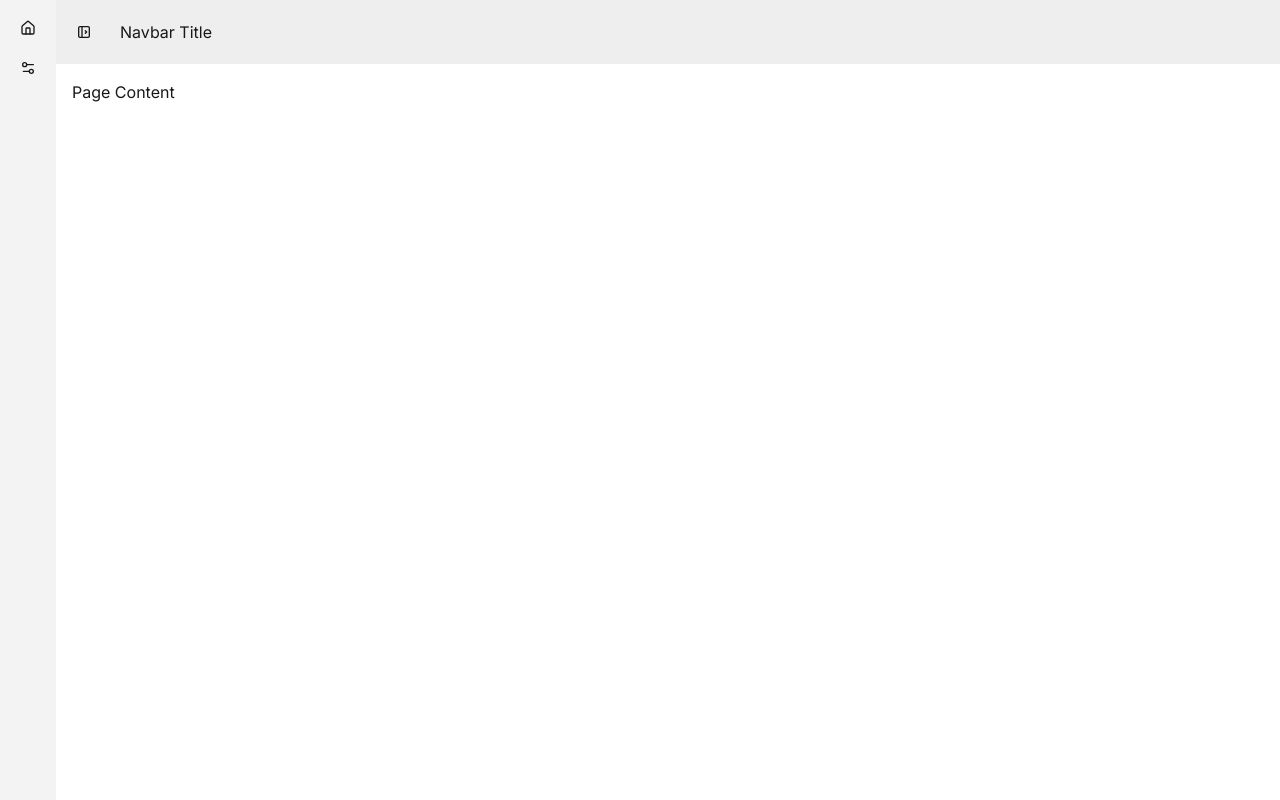
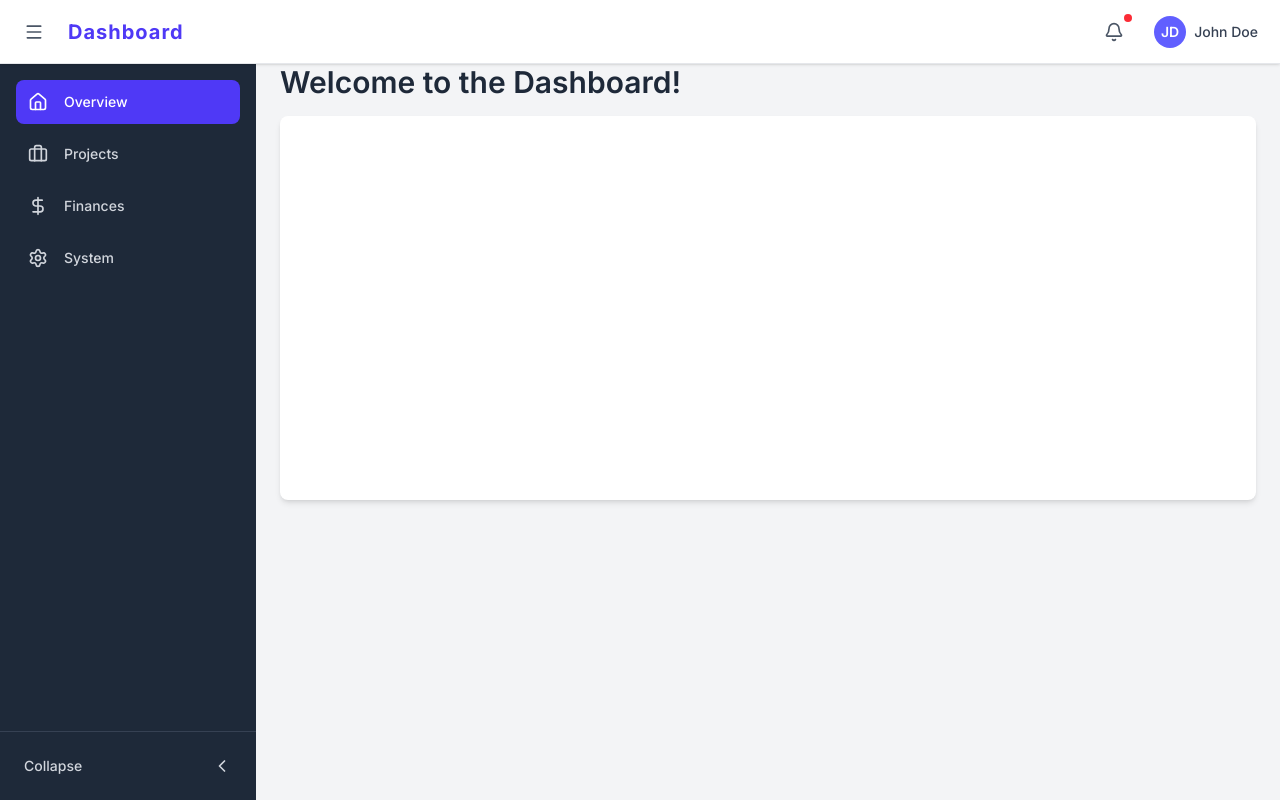
Before and after one commit to onlyMazhar/Book-Courier-client, a React (Vite) app: page /dashboard in a window 1280 px wide. Built offline with nearby package versions, Linux system fonts and the light colour scheme; no server answers; sample sign-in values are in the browser's storage.

Commit message:
dashboard added

```diff
--- a/package.json
+++ b/package.json
@@ -12,6 +12,7 @@
   "dependencies": {
     "@tailwindcss/vite": "^4.1.17",
     "firebase": "^12.6.0",
+    "lucide-react": "^0.559.0",
     "react": "^19.2.0",
     "react-dom": "^19.2.0",
     "react-hook-form": "^7.68.0",
--- a/src/Components/Footer.jsx
+++ b/src/Components/Footer.jsx
@@ -9,12 +9,12 @@ import Logo from './Logo';
 const Footer = () => {
     return (
         <>
-        {/* className=" bg-black  lg:bg-[url('assets/footer_bg.jpg')]  bg-blend-overlay" */}
+            {/* className=" bg-black  lg:bg-[url('assets/footer_bg.jpg')]  bg-blend-overlay" */}
             <footer >
                 {/* Social Media Follow Section */}
                 <div className='bg-[#37475A]'>
                     <Container>
-                        <div className="footer sm:footer-horizontal   text-neutral-content items-center py-4 ">
+                        <div className="footer sm:footer-horizontal   text-neutral-content items-center  ">
                             <aside className="grid-flow-col   ">
                                 <Logo />
                                 {/* <img className='h-9 md:h-10 lg:14  ' src={logo} alt="" /> */}
--- a/src/Layouts/DashboardLayout.jsx
+++ b/src/Layouts/DashboardLayout.jsx
@@ -1,49 +1,247 @@
-import React from 'react';
+import React, { useState, useRef, useEffect } from 'react';
+import {
+    Menu,
+    X,
+    User,
+    LogOut,
+    ChevronLeft,
+    ChevronRight,
+    Settings,
+    Bell,
+    Home,
+    Briefcase,
+    DollarSign,
+} from 'lucide-react';
+import { Outlet } from 'react-router';
 
-const DashboardLayout = () => {
+// --- Sub-Components ---
+
+/**
+ * Renders the main navigation bar at the top.
+ */
+const Navbar = ({ toggleSidebar, isSidebarExpanded, toggleUserDetails }) => (
+    <header className="flex items-center justify-between h-16 bg-white border-b border-gray-200 px-4 shadow-sm">
+        {/* Left Section: Menu Toggle and Brand */}
+        <div className="flex items-center space-x-4">
+            <button
+                onClick={toggleSidebar}
+                className="p-2 text-gray-600 hover:bg-gray-100 rounded-full transition duration-150"
+                aria-label={isSidebarExpanded ? 'Collapse sidebar' : 'Expand sidebar'}
+            >
+                {isSidebarExpanded ? <Menu size={20} /> : <Menu size={20} />}
+            </button>
+            <div className="text-xl font-bold text-indigo-600 tracking-wider">
+                Dashboard
+            </div>
+        </div>
+
+        {/* Right Section: Notifications and User Menu */}
+        <div className="flex items-center space-x-4">
+            <button className="p-2 text-gray-600 hover:bg-gray-100 rounded-full transition duration-150 relative">
+                <Bell size={20} />
+                <span className="absolute top-0 right-0 block h-2 w-2 rounded-full ring-2 ring-white bg-red-500"></span>
+            </button>
+            <div className="relative">
+                <button
+                    onClick={toggleUserDetails}
+                    className="flex items-center space-x-2 p-1.5 hover:bg-gray-100 rounded-lg transition duration-150"
+                >
+                    <div className="h-8 w-8 bg-indigo-500 rounded-full flex items-center justify-center text-white font-semibold text-sm">
+                        JD
+                    </div>
+                    <div className="hidden md:block text-sm font-medium text-gray-700">
+                        John Doe
+                    </div>
+                </button>
+            </div>
+        </div>
+    </header>
+);
+
+/**
+ * Renders the user details popup/dropdown.
+ */
+const UserDetailsPopup = ({ isVisible, toggleUserDetails, userDetailsRef }) => {
+    if (!isVisible) return null;
+
     return (
-        <div className="drawer lg:drawer-open">
-            <input id="my-drawer-4" type="checkbox" className="drawer-toggle" />
-            <div className="drawer-content">
-                {/* Navbar */}
-                <nav className="navbar w-full bg-base-300">
-                    <label htmlFor="my-drawer-4" aria-label="open sidebar" className="btn btn-square btn-ghost">
-                        {/* Sidebar toggle icon */}
-                        <svg xmlns="http://www.w3.org/2000/svg" viewBox="0 0 24 24" strokeLinejoin="round" strokeLinecap="round" strokeWidth="2" fill="none" stroke="currentColor" className="my-1.5 inline-block size-4"><path d="M4 4m0 2a2 2 0 0 1 2 -2h12a2 2 0 0 1 2 2v12a2 2 0 0 1 -2 2h-12a2 2 0 0 1 -2 -2z"></path><path d="M9 4v16"></path><path d="M14 10l2 2l-2 2"></path></svg>
-                    </label>
-                    <div className="px-4">Navbar Title</div>
-                </nav>
-                {/* Page content here */}
-                <div className="p-4">Page Content</div>
+        <div
+            ref={userDetailsRef}
+            className="absolute top-16 right-4 z-50 w-64 bg-white border border-gray-200 rounded-xl shadow-2xl overflow-hidden animate-fade-in"
+        >
+            {/* Header */}
+            <div className="p-4 border-b border-gray-100 flex items-center space-x-3 bg-gray-50">
+                <div className="h-10 w-10 bg-indigo-500 rounded-full flex items-center justify-center text-white font-bold text-base">
+                    JD
+                </div>
+                <div>
+                    <p className="font-semibold text-gray-800">John Doe</p>
+                    <p className="text-sm text-gray-500 truncate">john.doe@example.com</p>
+                </div>
             </div>
 
-            <div className="drawer-side is-drawer-close:overflow-visible">
-                <label htmlFor="my-drawer-4" aria-label="close sidebar" className="drawer-overlay"></label>
-                <div className="flex min-h-full flex-col items-start bg-base-200 is-drawer-close:w-14 is-drawer-open:w-64">
-                    {/* Sidebar content here */}
-                    <ul className="menu w-full grow">
-                        {/* List item */}
-                        <li>
-                            <button className="is-drawer-close:tooltip is-drawer-close:tooltip-right" data-tip="Homepage">
-                                {/* Home icon */}
-                                <svg xmlns="http://www.w3.org/2000/svg" viewBox="0 0 24 24" strokeLinejoin="round" strokeLinecap="round" strokeWidth="2" fill="none" stroke="currentColor" className="my-1.5 inline-block size-4"><path d="M15 21v-8a1 1 0 0 0-1-1h-4a1 1 0 0 0-1 1v8"></path><path d="M3 10a2 2 0 0 1 .709-1.528l7-5.999a2 2 0 0 1 2.582 0l7 5.999A2 2 0 0 1 21 10v9a2 2 0 0 1-2 2H5a2 2 0 0 1-2-2z"></path></svg>
-                                <span className="is-drawer-close:hidden">Homepage</span>
-                            </button>
-                        </li>
+            {/* Menu Items */}
+            <div className="p-2">
+                <MenuItem icon={User} text="Profile" />
+                <MenuItem icon={Settings} text="Account Settings" />
+                <div className="border-t border-gray-100 my-2"></div>
+                <MenuItem icon={LogOut} text="Sign Out" isDanger={true} />
+            </div>
 
-                        {/* List item */}
-                        <li>
-                            <button className="is-drawer-close:tooltip is-drawer-close:tooltip-right" data-tip="Settings">
-                                {/* Settings icon */}
-                                <svg xmlns="http://www.w3.org/2000/svg" viewBox="0 0 24 24" strokeLinejoin="round" strokeLinecap="round" strokeWidth="2" fill="none" stroke="currentColor" className="my-1.5 inline-block size-4"><path d="M20 7h-9"></path><path d="M14 17H5"></path><circle cx="17" cy="17" r="3"></circle><circle cx="7" cy="7" r="3"></circle></svg>
-                                <span className="is-drawer-close:hidden">Settings</span>
-                            </button>
-                        </li>
-                    </ul>
-                </div>
-            </div>
+            {/* Close Button (Optional, for mobile views) */}
+            <button
+                onClick={toggleUserDetails}
+                className="absolute top-2 right-2 p-1 text-gray-400 hover:text-gray-700 md:hidden"
+                aria-label="Close menu"
+            >
+                <X size={18} />
+            </button>
         </div>
     );
 };
 
+const MenuItem = ({ icon: Icon, text, isDanger = false }) => (
+    <a
+        href="#"
+        className={`flex items-center space-x-3 p-2 rounded-lg transition duration-150 hover:bg-indigo-50
+        ${isDanger} ? 'text-red-500 hover:text-red-700' : 'text-gray-700 hover:text-indigo-600'
+    `}
+    >
+        <Icon size={18} />
+        <span className="text-sm font-medium">{text}</span>
+    </a>
+);
+
+/**
+ * Renders the collapsible sidebar on the left.
+ */
+const Sidebar = ({ isExpanded, toggleSidebar }) => {
+    const widthClass = isExpanded ? 'w-64' : 'w-20';
+
+    return (
+        <aside className={`sidebar-transition ${widthClass} h-screen bg-gray-800 text-white flex flex-col fixed z-40 top-0 left-0 pt-16`} >
+            <div className="flex-grow p-4 space-y-2">
+                <SidebarItem
+                    icon={Home}
+                    text="Overview"
+                    isExpanded={isExpanded}
+                    isActive={true} />
+                <SidebarItem
+                    icon={Briefcase}
+                    text="Projects"
+                    isExpanded={isExpanded} />
+                <SidebarItem
+                    icon={DollarSign}
+                    text="Finances"
+                    isExpanded={isExpanded} />
+                <SidebarItem
+                    icon={Settings}
+                    text="System"
+                    isExpanded={isExpanded} />
+            </div>
+
+            {/* Collapse/Expand Toggle Button at the bottom */}
+            <div className="p-4 border-t border-gray-700">
+                <button onClick={toggleSidebar} className={`flex items-center justify-${isExpanded ? 'between' : 'center'} w-full p-2 text-gray-300 hover:bg-gray-700 rounded-lg transition duration-150`} aria-label={isExpanded ? 'Collapse sidebar' : 'Expand sidebar'}
+                >{isExpanded && (<span className="text-sm font-medium">Collapse</span>)}
+                    {isExpanded ? <ChevronLeft size={20} /> : <ChevronRight size={20} />}
+                </button>
+            </div>
+        </aside>
+    );
+};
+
+const SidebarItem = ({ icon: Icon, text, isExpanded, isActive = false }) => (
+    <a href="#" className={`flex items-center space-x-4 p-3 rounded-lg transition duration-150 ${isActive
+        ? 'bg-indigo-600 text-white'
+        : 'text-gray-300 hover:bg-gray-700 hover:text-white'
+        } ${isExpanded ? 'justify-start' : 'justify-center'}`}
+        title={!isExpanded ? text : undefined}
+    ><Icon size={20} />{isExpanded && <span className="text-sm font-medium">{text}</span>}
+    </a>
+);
+
+// --- Main Component ---
+
+export function DashboardLayout() {
+    const [isSidebarExpanded, setIsSidebarExpanded] = useState(true);
+    const [isUserDetailsVisible, setIsUserDetailsVisible] = useState(false);
+
+    // Ref to close the popup when clicking outside
+    const userDetailsRef = useRef(null);
+
+    const toggleSidebar = () => {
+        setIsSidebarExpanded(!isSidebarExpanded);
+    };
+
+    const toggleUserDetails = () => {
+        setIsUserDetailsVisible(!isUserDetailsVisible);
+    };
+
+    // Effect to handle clicks outside the user details popup
+    useEffect(() => {
+        const handleClickOutside = (event) => {
+            if (userDetailsRef.current && !userDetailsRef.current.contains(event.target) && isUserDetailsVisible) {
+                // Prevent closing if the click was on the button that opened it (handled by the button's onClick)
+                // We'll rely on the state toggle to handle the button click itself.
+                // This is a common pattern to close on outside click.
+                const isUserButton = event.target.closest('button').textContent.includes('JD');
+                if (!isUserButton) {
+                    setIsUserDetailsVisible(false);
+                }
+            }
+        };
+
+        document.addEventListener('mousedown', handleClickOutside);
+        return () => {
+            document.removeEventListener('mousedown', handleClickOutside);
+        };
+    }, [isUserDetailsVisible]);
+
+
+    // Calculates the margin needed for the main content to move with the sidebar
+    const mainContentMargin = isSidebarExpanded ? 'ml-64' : 'ml-20';
+    const mainContentTransition = 'sidebar-transition'; // Uses the custom transition class
+
+    return (
+        <div className="min-h-screen bg-gray-100">
+            {/* Navbar Section */}
+            <div className="fixed top-0 left-0 right-0 z-50">
+                <Navbar
+                    toggleSidebar={toggleSidebar}
+                    isSidebarExpanded={isSidebarExpanded}
+                    toggleUserDetails={toggleUserDetails} />
+                {/* User Details Popup (positioned relative to the Navbar/Header) */}
+                <UserDetailsPopup
+                    isVisible={isUserDetailsVisible}
+                    toggleUserDetails={toggleUserDetails}
+                    userDetailsRef={userDetailsRef} />
+            </div>
+
+            {/* Sidebar Section */}
+            <Sidebar isExpanded={isSidebarExpanded} toggleSidebar={toggleSidebar} />
+
+            {/* Main Content Area */}
+            <main className={`pt-16 p-6 ${mainContentMargin} ${mainContentTransition}`} >
+                <h1 className="text-3xl font-semibold text-gray-800 mb-4">Welcome to the Dashboard!</h1>
+                <div className="p-6 bg-white rounded-lg shadow-md h-96">
+                    <Outlet />
+                </div>
+            </main>
+        </div>
+    );
+}
+
 export default DashboardLayout;
+
+
+/**
+ * --- Key Tailwind Animations Used ---
+.animate-fade-in {
+  animation: fadeIn 0.3s ease-out;
+}
+// @keyframes fadeIn {
+  from { opacity: 0; transform: translateY(-10px); }
+  to { opacity: 1; transform: translateY(0); }
+}
+ */
--- a/src/Pages/Login/Login.jsx
+++ b/src/Pages/Login/Login.jsx
@@ -1,5 +1,5 @@
 import React from 'react';
-import { Link, Navigate } from 'react-router';
+import { Link  } from 'react-router';
 import SocialLogin from '../../Components/SocialLogin';
 
 const Login = () => {
@@ -25,7 +25,7 @@ const Login = () => {
 
                     <button className="btn bg-black text-white mt-4">Login</button>
                 </form >
-                <p>Don’t have any account? <span className="hover:text-[#f39c12] text-black underline"><Link state={location.state} to="/register">Retister</Link ></span></p>
+                <p>Don’t have any account? <span className="hover:text-primary text-black underline"><Link state={location.state} to="/register">Retister</Link ></span></p>
                 <p className="text-sm font-bold text-center">or</p>
                 <SocialLogin />
 
--- a/src/index.css
+++ b/src/index.css
@@ -32,3 +32,7 @@ body {
 .font-title {
   font-family: var(--font-heading);
 }
+
+.sidebar-transition {
+  transition: width 300ms ease-in-out, margin 300ms ease-in-out;
+}
```
Also changed, not shown: src/Components/Navbar.jsx (+5 -5 lines), src/Components/SocialLogin.jsx (+14 -2 lines), src/Layouts/LoginRegister.jsx (+6 -3 lines), 2 other files (tests, documents, lock files or other folders).
